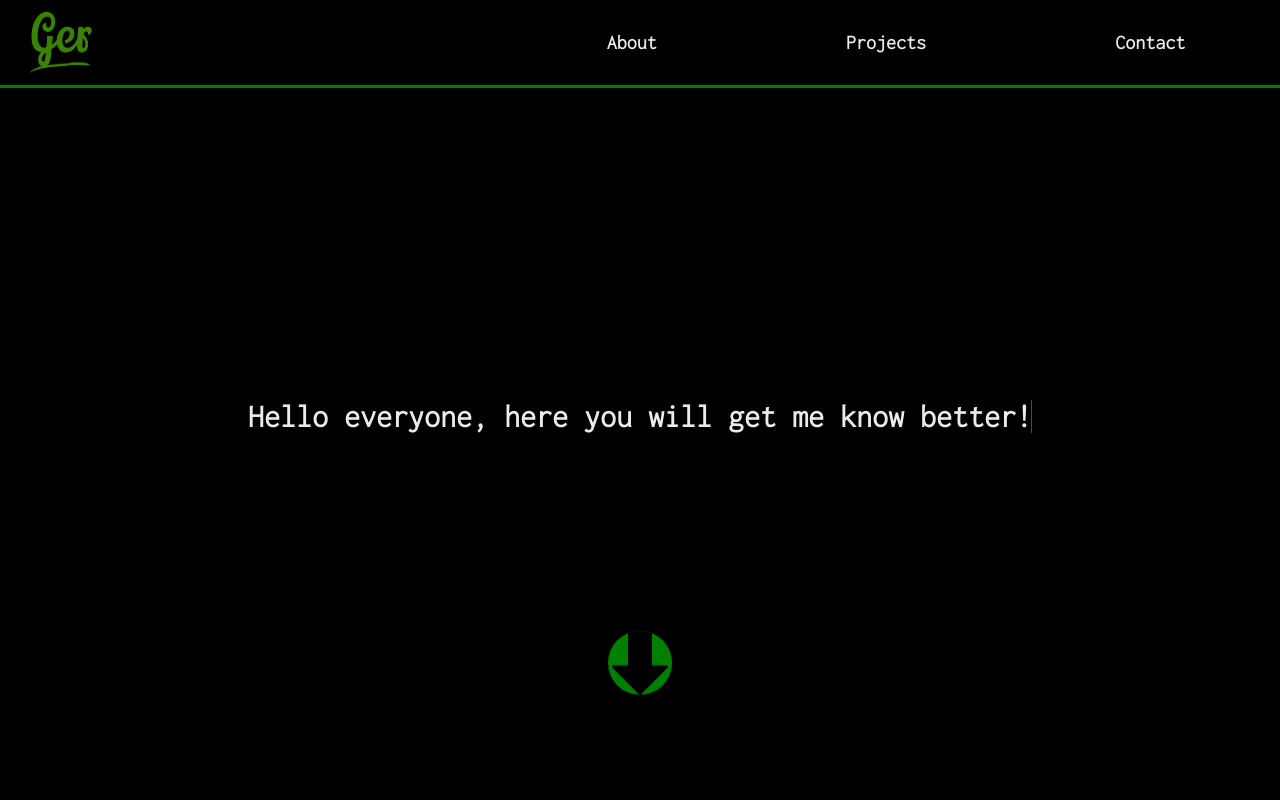
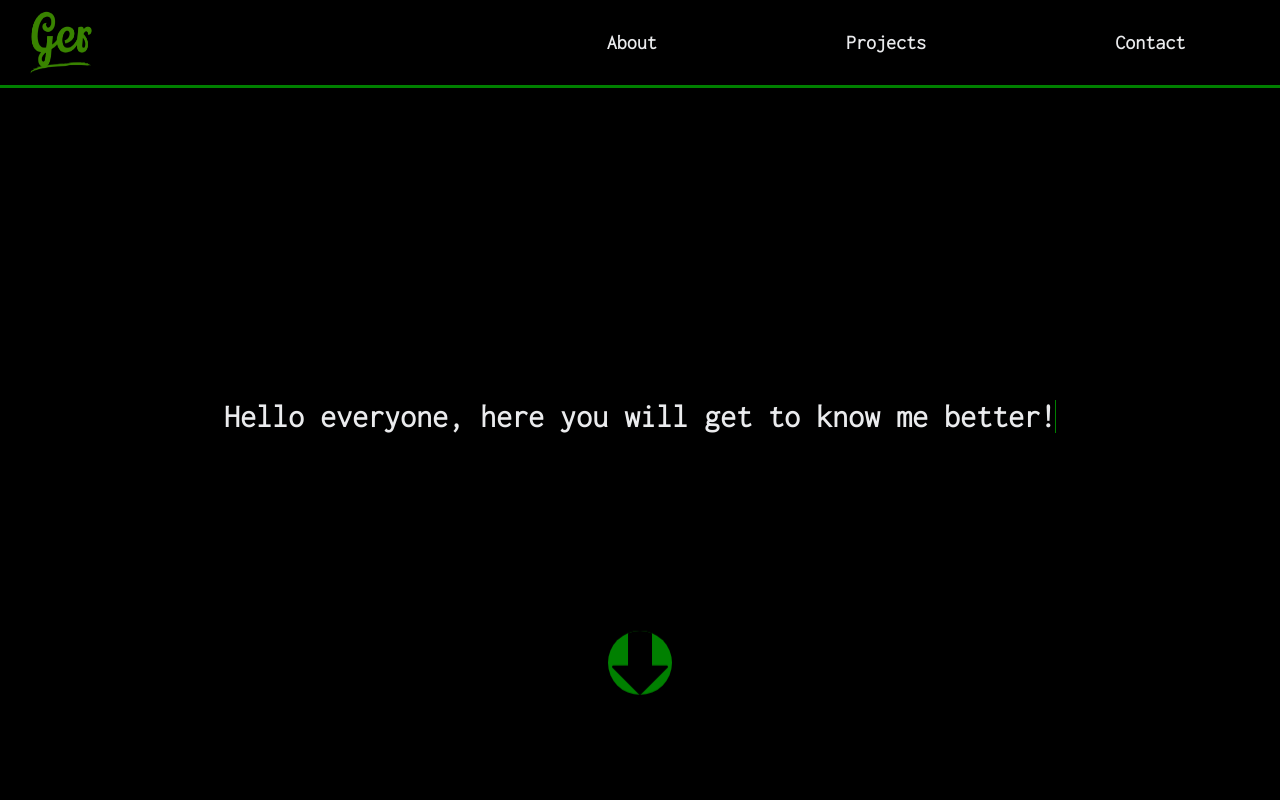
Before and after one commit to Ger-28/Portfolio, a plain HTML site: page index.html in a window 1280 px wide. Shown: the top 800 px of the page. Drawn offline with Linux system fonts and the light colour scheme.

Commit message:
otro missclick

```diff
--- a/index.html
+++ b/index.html
@@ -20,7 +20,7 @@
         </header>
 
         <div id="inicio">
-            <h1>Hello everyone, here you will get me know better!<span>&#160;</span></h1>
+            <h1>Hello everyone, here you will get to know me better!<span>&#160;</span></h1>
             <a href="#about"><img src="imgs/flecha.png" alt="flecha" id="flecha"></a>
         </div>
 
```
